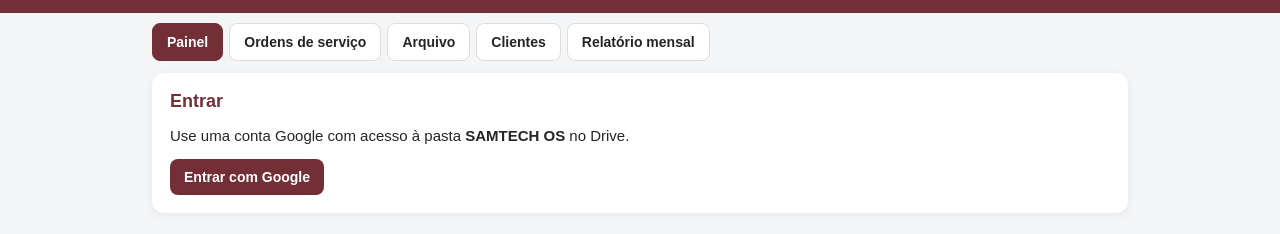
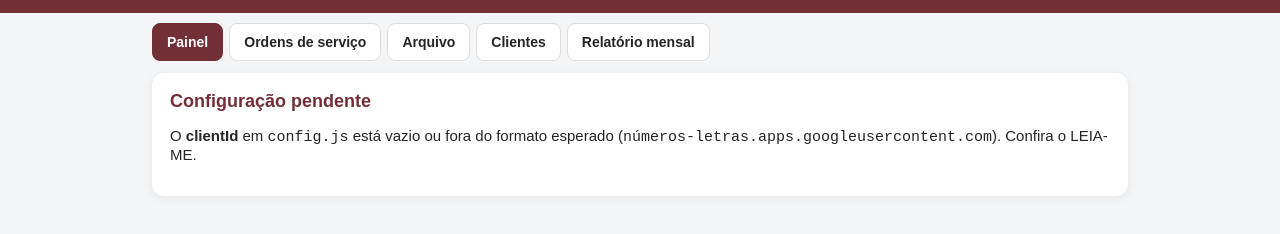
Before and after one commit to linconllobo/samtech-os, a plain HTML site: page index.html in a window 1280 px wide. Shown: the part 56-290 px from the top of the page. Drawn offline with Linux system fonts and the light colour scheme.

Commit message:
Add files via upload

```diff
--- a/index.html
+++ b/index.html
@@ -64,7 +64,7 @@ function emit(){for(const[c,cb]of ls)cb({docs:LD[c].map(d=>({id:d.id,data:()=>d.
 async function pull(){const r=await gj(`files?q=${qs(`'${DATA}' in parents and trashed=false`)}&fields=files(id,name,modifiedTime)&pageSize=1000`);const seen={};let ch=!pull.n;for(const f of r.files){seen[f.name]=1;const c=cache[f.name];if(!c||c.mt!==f.modifiedTime){cache[f.name]={fid:f.id,mt:f.modifiedTime,v:await(await gf(API+'files/'+f.id+'?alt=media')).json()};ch=1}}for(const n in cache)if(!seen[n]){delete cache[n];ch=1}if(ch){pull.n=1;rebuild();emit()}}
 const mk=(c,id)=>({id,async set(d){const n=c+'__'+id+'.json',e=cache[n],r=await put(n,DATA,new Blob([JSON.stringify(d)],{type:'application/json'}),e&&e.fid);cache[n]={fid:r.id,mt:r.modifiedTime,v:d};rebuild();emit()},async delete(){const n=c+'__'+id+'.json',e=cache[n];if(e){await gf(API+'files/'+e.fid,{method:'PATCH',headers:JH,body:'{"trashed":true}'});delete cache[n];rebuild();emit()}}});
 async function init(){const v=$('#v');
- if(!CFG.clientId){v.innerHTML='<section class="panel"><h2>Configuração pendente</h2><p>Preencha o <b>clientId</b> no arquivo <code>config.js</code> (veja o LEIA-ME).</p></section>';return}
+ if(!/^[0-9]+-[\w-]+\.apps\.googleusercontent\.com$/.test(CFG.clientId||'')){v.innerHTML='<section class="panel"><h2>Configuração pendente</h2><p>O <b>clientId</b> em <code>config.js</code> está vazio ou fora do formato esperado (<code>números-letras.apps.googleusercontent.com</code>). Confira o LEIA-ME.</p></section>';return}
  v.innerHTML='<section class="panel"><h2>Entrar</h2><p>Use uma conta Google com acesso à pasta <b>SAMTECH OS</b> no Drive.</p><div class="btns"><button onclick="login()">Entrar com Google</button></div></section>'}
 async function login(){try{await auth();ROOT=CFG.rootFolderId||await folder('SAMTECH OS','root');DATA=await folder('_dados',ROOT);
  assets={upload:async b=>({url:await new Promise(r=>{const f=new FileReader();f.onload=()=>r(f.result);f.readAsDataURL(b)})})};
```
